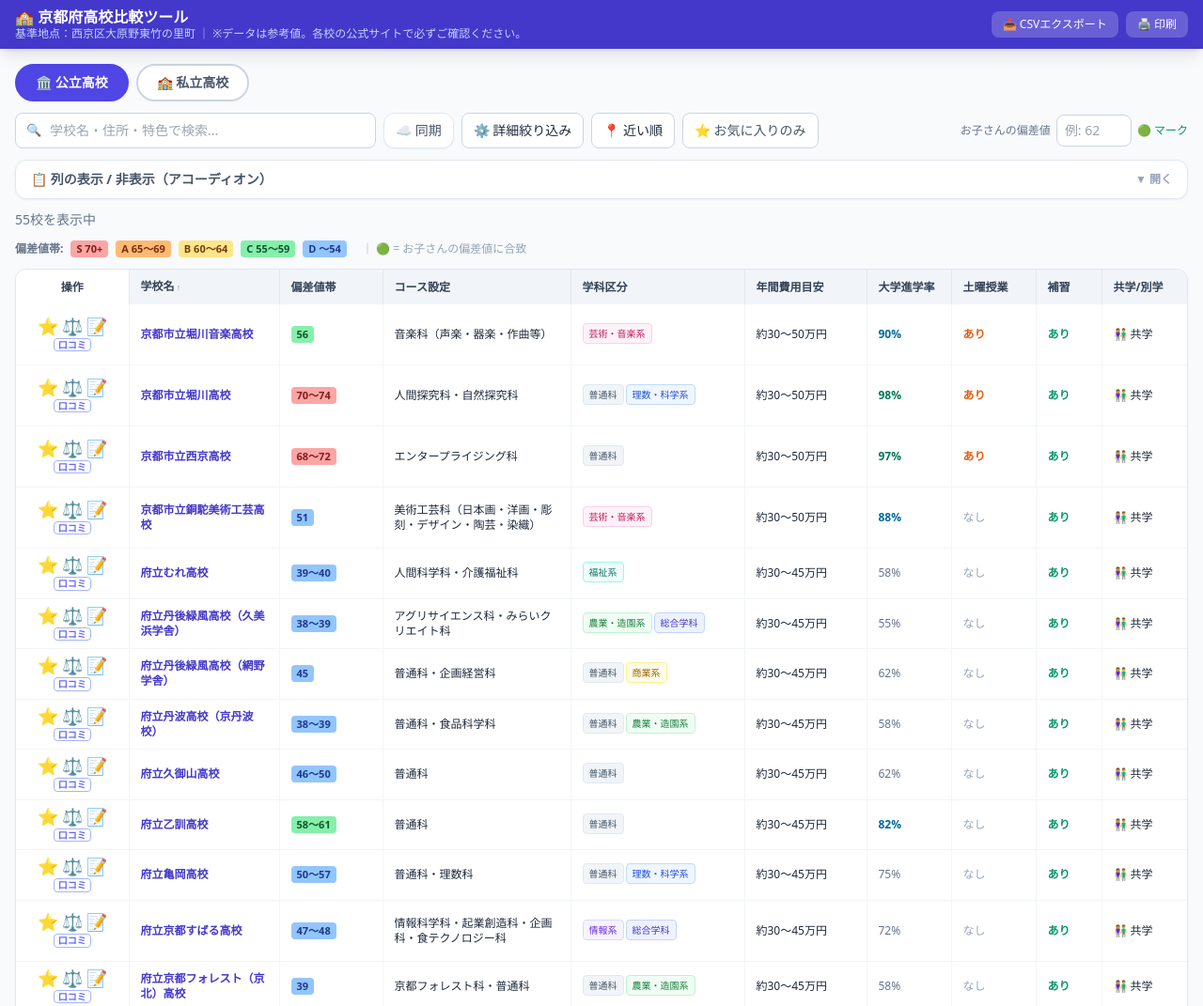
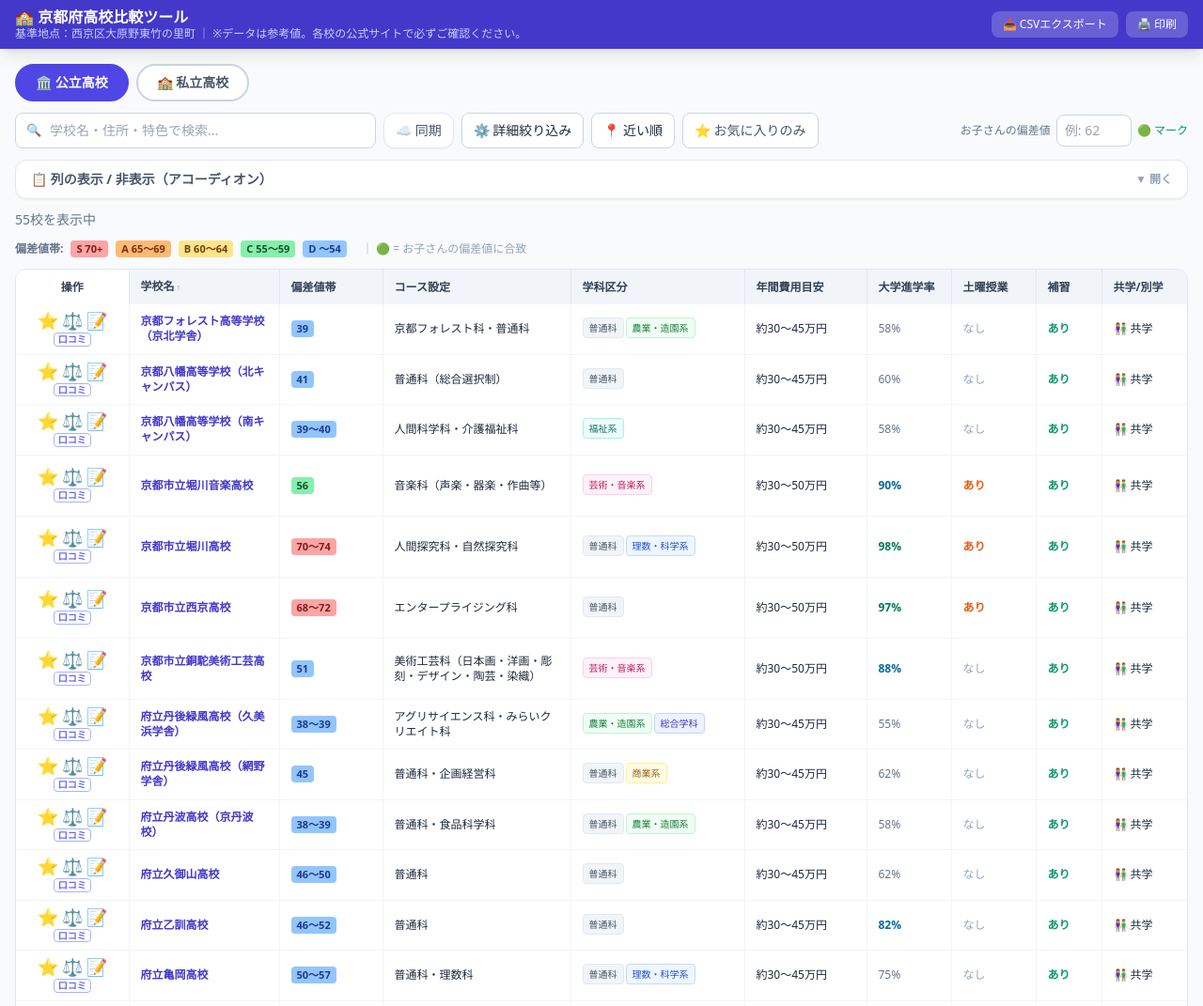
Before and after one commit to okamura-debug/school, a plain HTML site: page index.html in a window 1280 px wide. Shown: the top 1071 px of the page at 94% size. Drawn offline with nearby package versions, Linux system fonts and the light colour scheme.

Commit message:
データ精度修正：住所・偏差値・学校名を照合修正

```diff
--- a/index.html
+++ b/index.html
@@ -292,15 +292,15 @@ const SCHOOLS_PUBLIC = [
     features:'探究学習の先進校・発祥校。京大・阪大・医学部に多数合格。生徒の自主性・知的好奇心を最大尊重。',
     website:'https://www.edu.city.kyoto.jp/hp/horikawa-h/' },
   { id:'pub-2', name:'京都市立西京高校', minkouId:1485,
-    address:'京都市西京区御陵大枝山町1-2',
-    lat:34.9552, lng:135.6798, devMin:68, devMax:72, devLabel:'68〜72',
+    address:'京都市中京区西ノ京東中合町1',
+    lat:35.0098, lng:135.7418, devMin:68, devMax:72, devLabel:'68〜72',
     deptTypes:['普通科'],
     courses:'エンタープライジング科', annualCost:'約30〜50万円', univRate:97,
     saturday:'あり', support:'あり', gender:'共学', affiliated:'なし', examType:'推薦・一般', strictness:'普通',
     features:'起業家精神・国際教育が核心。企業・大学と連携したプロジェクト型学習。SSH指定校。大原野から近距離。',
     website:'https://www.edu.city.kyoto.jp/hp/nishikyo-h/' },
   { id:'pub-3', name:'府立嵯峨野高校', minkouId:1515,
-    address:'京都市右京区嵯峨野芹ヶ畦町29',
+    address:'京都市右京区常盤段ノ上町15',
     lat:35.0218, lng:135.7040, devMin:68, devMax:71, devLabel:'68〜71',
     deptTypes:['普通科','理数・科学系'],
     courses:'京都こすもす科・普通科', annualCost:'約30〜50万円', univRate:95,
@@ -308,7 +308,7 @@ const SCHOOLS_PUBLIC = [
     features:'理数・英語に強い。こすもす科は文理横断の探究教育。SSH指定校。嵯峨野の自然豊かな環境。',
     website:'https://www.sagano.ed.jp/' },
   { id:'pub-4', name:'府立南陽高校', minkouId:1525,
-    address:'木津川市木津清水22',
+    address:'木津川市兜台6-2',
     lat:34.7590, lng:135.8200, devMin:65, devMax:67, devLabel:'65〜67',
     deptTypes:['普通科','理数・科学系','国際・英語系'],
     courses:'サイエンスリサーチ科・普通科', annualCost:'約30〜50万円', univRate:93,
@@ -316,7 +316,7 @@ const SCHOOLS_PUBLIC = [
     features:'SSH指定校。理系進学に強いサイエンスリサーチ科。JR木津駅から徒歩圏。木津川市に立地。',
     website:'https://www.nannyo.ed.jp/' },
   { id:'pub-5', name:'府立紫野高校', minkouId:1489,
-    address:'京都市北区大将軍西鷹司町38',
+    address:'京都市北区紫野大徳寺町22',
     lat:35.0398, lng:135.7430, devMin:62, devMax:65, devLabel:'62〜65',
     deptTypes:['普通科'],
     courses:'普通科', annualCost:'約30〜50万円', univRate:90,
@@ -348,7 +348,7 @@ const SCHOOLS_PUBLIC = [
     features:'みんなの口コミ評価4.26で府内トップクラス。学習環境・先生の質が高評価。近鉄小倉駅すぐ。',
     website:'https://www.johnan-ryosou.ed.jp/' },
   { id:'pub-9', name:'府立山城高校', minkouId:1537,
-    address:'京都市北区等持院北町56-1',
+    address:'京都市北区大将軍坂田町29',
     lat:35.0230, lng:135.7370, devMin:62, devMax:64, devLabel:'62〜64',
     deptTypes:['普通科'],
     courses:'普通科', annualCost:'約30〜45万円', univRate:88,
@@ -356,16 +356,16 @@ const SCHOOLS_PUBLIC = [
     features:'文武両道の伝統校。大学進学と部活実績のバランスが良い。',
     website:'https://www.yamashiro.ed.jp/' },
   { id:'pub-10', name:'府立乙訓高校', minkouId:1501,
-    address:'長岡京市長法寺南山5',
-    lat:34.9148, lng:135.6900, devMin:58, devMax:61, devLabel:'58〜61',
+    address:'長岡京市友岡1-1-1',
+    lat:34.9148, lng:135.6900, devMin:46, devMax:52, devLabel:'46〜52',
     deptTypes:['普通科'],
     courses:'普通科', annualCost:'約30〜45万円', univRate:82,
     saturday:'なし', support:'あり', gender:'共学', affiliated:'なし', examType:'一般', strictness:'普通',
     features:'乙訓地域の進学校。国公立大・難関私立大への進学を重視。大原野から近距離でアクセス良好。',
     website:'https://www.otokuni.ed.jp/' },
   { id:'pub-11', name:'府立開建高校', minkouId:1484,
-    address:'京都市南区吉祥院中島町1',
-    lat:34.9783, lng:135.7430, devMin:55, devMax:62, devLabel:'55〜62',
+    address:'京都市南区唐橋大宮尻町22',
+    lat:34.9783, lng:135.7430, devMin:49, devMax:49, devLabel:'49',
     deptTypes:['普通科'],
     courses:'普通科（PBL型探究）', annualCost:'約30〜45万円', univRate:82,
     saturday:'なし', support:'あり', gender:'共学', affiliated:'なし', examType:'推薦・一般', strictness:'緩め',
@@ -380,7 +380,7 @@ const SCHOOLS_PUBLIC = [
     features:'130年以上の歴史を持つ伝統校。生徒の自主性を重視した自由な校風。賀茂川沿いの美しいロケーション。',
     website:'https://www.ouki.ed.jp/' },
   { id:'pub-13', name:'府立洛西高校', minkouId:1539,
-    address:'京都市西京区大枝沓掛町13-1',
+    address:'京都市西京区大原野西境谷町1丁目12-1',
     lat:34.9305, lng:135.6800, devMin:52, devMax:56, devLabel:'52〜56',
     deptTypes:['普通科'],
     courses:'普通科', annualCost:'約30〜45万円', univRate:78,
@@ -388,15 +388,15 @@ const SCHOOLS_PUBLIC = [
     features:'西京区に立地し大原野からアクセス最良の公立校（直線距離約4km）。地域密着の教育環境。',
     website:'https://www.rakusei.ed.jp/' },
   { id:'pub-14', name:'府立日吉ヶ丘高校', minkouId:1486,
-    address:'京都市東山区今熊野日吉町4',
-    lat:34.9924, lng:135.7817, devMin:53, devMax:55, devLabel:'53〜55',
+    address:'京都市東山区今熊野悲田院山町5-22',
+    lat:34.9924, lng:135.7817, devMin:48, devMax:48, devLabel:'48',
     deptTypes:['普通科','国際・英語系'],
     courses:'普通科・英語科', annualCost:'約30〜45万円', univRate:78,
     saturday:'なし', support:'あり', gender:'共学', affiliated:'なし', examType:'一般', strictness:'普通',
     features:'英語科は授業が全て外国人講師。国際交流が活発。英語を生かした進路を目指す生徒に最適。',
     website:'https://www.hiyoshigaoka.ed.jp/' },
   { id:'pub-15', name:'府立亀岡高校', minkouId:1504,
-    address:'亀岡市安町野々神10',
+    address:'亀岡市横町23',
     lat:35.0008, lng:135.5720, devMin:50, devMax:57, devLabel:'50〜57',
     deptTypes:['普通科','理数・科学系'],
     courses:'普通科・理数科', annualCost:'約30〜45万円', univRate:75,
@@ -404,15 +404,15 @@ const SCHOOLS_PUBLIC = [
     features:'丹波地域の進学校。文武両道を重視。JR亀岡駅から徒歩圏内でアクセス良好。',
     website:'https://www.kameoka.ed.jp/' },
   { id:'pub-16', name:'府立朱雀高校', minkouId:1518,
-    address:'京都市中京区西ノ京栂尾町1',
-    lat:35.0098, lng:135.7418, devMin:50, devMax:52, devLabel:'50〜52',
+    address:'京都市中京区西ノ京式部町1',
+    lat:35.0098, lng:135.7418, devMin:44, devMax:44, devLabel:'44',
     deptTypes:['普通科'],
     courses:'普通科', annualCost:'約30〜45万円', univRate:70,
     saturday:'なし', support:'あり', gender:'共学', affiliated:'なし', examType:'一般', strictness:'普通',
     features:'基礎学力の定着と多様な進路支援。部活動が活発で充実した学校生活を重視。',
     website:'https://www.suzaku.ed.jp/' },
   { id:'pub-17', name:'府立東宇治高校', minkouId:1530,
-    address:'宇治市木幡南山37-1',
+    address:'宇治市木幡平尾43-2',
     lat:34.8918, lng:135.8045, devMin:49, devMax:53, devLabel:'49〜53',
     deptTypes:['普通科'],
     courses:'普通科', annualCost:'約30〜45万円', univRate:72,
@@ -420,7 +420,7 @@ const SCHOOLS_PUBLIC = [
     features:'宇治地区の中堅進学校。大学進学から就職まで多様な進路に対応。JR木幡駅から徒歩圏。',
     website:'https://www.higashi-uji.ed.jp/' },
   { id:'pub-18', name:'府立莵道高校', minkouId:1498,
-    address:'宇治市広野町西の山1',
+    address:'宇治市五ケ庄五雲峰4-1',
     lat:34.9042, lng:135.8059, devMin:49, devMax:53, devLabel:'49〜53',
     deptTypes:['普通科'],
     courses:'普通科', annualCost:'約30〜45万円', univRate:72,
@@ -428,7 +428,7 @@ const SCHOOLS_PUBLIC = [
     features:'宇治市の進学校。部活動も活発で文武両道を重視した校風。宇治川沿いの環境に恵まれた学校。',
     website:'https://www.tsuji.ed.jp/' },
   { id:'pub-19', name:'府立西乙訓高校', minkouId:1526,
-    address:'長岡京市開田4丁目13-1',
+    address:'長岡京市下海印寺西明寺41',
     lat:34.9156, lng:135.6844, devMin:46, devMax:50, devLabel:'46〜50',
     deptTypes:['普通科'],
     courses:'普通科', annualCost:'約30〜45万円', univRate:63,
@@ -436,23 +436,23 @@ const SCHOOLS_PUBLIC = [
     features:'乙訓地区の学校で大原野から近距離。四年制大学・短大・専門学校と多様な進路に対応。',
     website:'https://www.nishiotokuni.ed.jp/' },
   { id:'pub-20', name:'府立田辺高校', minkouId:1521,
-    address:'京田辺市田辺中央2丁目1-1',
-    lat:34.8224, lng:135.7773, devMin:50, devMax:55, devLabel:'50〜55',
+    address:'京田辺市河原神谷24',
+    lat:34.8224, lng:135.7773, devMin:40, devMax:45, devLabel:'40〜45',
     deptTypes:['普通科'],
     courses:'普通科', annualCost:'約30〜45万円', univRate:72,
     saturday:'なし', support:'あり', gender:'共学', affiliated:'なし', examType:'一般', strictness:'普通',
     features:'京田辺地区の中堅校。大学・短大・専門学校・就職と多様な進路支援。近鉄新田辺駅から徒歩圏。',
     website:'https://www.tanabe.ed.jp/' },
   { id:'pub-21', name:'府立城陽高校', minkouId:1517,
-    address:'城陽市寺田林ノ口11-64',
-    lat:34.8657, lng:135.7770, devMin:50, devMax:53, devLabel:'50〜53',
+    address:'城陽市寺田宮ノ平1',
+    lat:34.8657, lng:135.7770, devMin:43, devMax:43, devLabel:'43',
     deptTypes:['普通科'],
     courses:'普通科', annualCost:'約30〜45万円', univRate:68,
     saturday:'なし', support:'あり', gender:'共学', affiliated:'なし', examType:'一般', strictness:'普通',
     features:'城陽市の進学校。部活動も活発。JR城陽駅・近鉄寺田駅からアクセス可。',
     website:'https://www.joto.ed.jp/' },
   { id:'pub-22', name:'府立向陽高校', minkouId:1514,
-    address:'宇治市槇島町十八84',
+    address:'向日市上植野町西大田',
     lat:34.9325, lng:135.7770, devMin:47, devMax:51, devLabel:'47〜51',
     deptTypes:['普通科'],
     courses:'普通科', annualCost:'約30〜45万円', univRate:65,
@@ -460,7 +460,7 @@ const SCHOOLS_PUBLIC = [
     features:'宇治市の学校。多様な進路に対応した指導体制。部活動と学習を両立する生徒が多い。',
     website:'https://www.koyo.ed.jp/' },
   { id:'pub-23', name:'府立西城陽高校', minkouId:1527,
-    address:'城陽市寺田西ノ口11',
+    address:'城陽市枇杷庄京縄手46-1',
     lat:34.8630, lng:135.7711, devMin:47, devMax:54, devLabel:'47〜54',
     deptTypes:['普通科','農業・造園系'],
     courses:'普通科・造園緑地科', annualCost:'約30〜45万円', univRate:62,
@@ -468,7 +468,7 @@ const SCHOOLS_PUBLIC = [
     features:'普通科と造園緑地科を持つ特色ある学校。農業系・環境系の実習が充実。',
     website:'https://www.nishijoto.ed.jp/' },
   { id:'pub-24', name:'府立北嵯峨高校', minkouId:1507,
-    address:'京都市右京区嵯峨北堀町1',
+    address:'京都市右京区嵯峨大沢柳井手町',
     lat:35.0253, lng:135.6746, devMin:45, devMax:49, devLabel:'45〜49',
     deptTypes:['普通科'],
     courses:'普通科', annualCost:'約30〜45万円', univRate:60,
@@ -476,7 +476,7 @@ const SCHOOLS_PUBLIC = [
     features:'嵐山・嵯峨野の自然豊かな環境。右京区北部に位置し大原野から比較的近い。部活動と行事を重視。',
     website:'https://www.kitasaga.ed.jp/' },
   { id:'pub-25', name:'府立北稜高校', minkouId:1533,
-    address:'京都市北区大宮薬師山東町30',
+    address:'京都市左京区岩倉幡枝町2105',
     lat:35.0648, lng:135.7470, devMin:44, devMax:50, devLabel:'44〜50',
     deptTypes:['普通科'],
     courses:'普通科', annualCost:'約30〜45万円', univRate:58,
@@ -484,15 +484,15 @@ const SCHOOLS_PUBLIC = [
     features:'少人数教育で基礎からしっかりサポート。地域との連携活動が盛ん。',
     website:'https://www.hokuryou.ed.jp/' },
   { id:'pub-26', name:'府立東稜高校', minkouId:1522,
-    address:'京都市山科区大塚野溝町20',
-    lat:34.9800, lng:135.8145, devMin:47, devMax:51, devLabel:'47〜51',
+    address:'京都市伏見区醍醐新町裏町25-1',
+    lat:34.9549, lng:135.7930, devMin:47, devMax:51, devLabel:'47〜51',
     deptTypes:['普通科'],
     courses:'普通科', annualCost:'約30〜45万円', univRate:62,
     saturday:'なし', support:'あり', gender:'共学', affiliated:'なし', examType:'一般', strictness:'普通',
     features:'山科区に位置し、多様な進路に対応した教育を実施。部活動も活発。',
     website:'https://www.toryou.ed.jp/' },
   { id:'pub-27', name:'府立鳥羽高校', minkouId:1523,
-    address:'京都市南区上鳥羽塔ノ森下砂ノ庄町11',
+    address:'京都市南区西九条大国町1',
     lat:34.9705, lng:135.7430, devMin:45, devMax:55, devLabel:'45〜55',
     deptTypes:['普通科','工業・工学系'],
     courses:'普通科・工学探究科', annualCost:'約30〜45万円', univRate:70,
@@ -500,7 +500,7 @@ const SCHOOLS_PUBLIC = [
     features:'普通科と工学探究科を持つ。工学探究科はエンジニア・理系大学への進学に特化。',
     website:'https://www.toba.ed.jp/' },
   { id:'pub-28', name:'府立洛東高校', minkouId:1540,
-    address:'京都市山科区東野中井ノ上町9',
+    address:'京都市山科区安朱川向町10',
     lat:34.9870, lng:135.8109, devMin:42, devMax:46, devLabel:'42〜46',
     deptTypes:['普通科'],
     courses:'普通科', annualCost:'約30〜45万円', univRate:58,
@@ -508,7 +508,7 @@ const SCHOOLS_PUBLIC = [
     features:'山科区の学校。基礎学力向上と多様な進路支援を重視。地域に根ざした教育活動。',
     website:'https://www.rakuto.ed.jp/' },
   { id:'pub-29', name:'府立洛水高校', minkouId:1538,
-    address:'京都市伏見区淀際目町159',
+    address:'京都市伏見区横大路向ヒ18',
     lat:34.9220, lng:135.7572, devMin:40, devMax:44, devLabel:'40〜44',
     deptTypes:['普通科'],
     courses:'普通科', annualCost:'約30〜45万円', univRate:55,
@@ -579,7 +579,7 @@ const SCHOOLS_PUBLIC = [
     saturday:'なし', support:'あり', gender:'共学', affiliated:'なし', examType:'一般', strictness:'普通',
     features:'亀岡市内の総合学科高校。多様な系列から進路に合わせて科目選択できる柔軟な学びが特色。',
     website:'https://www.natan.ed.jp/' },
-  { id:'pub-38', name:'府立洛南高校（八幡）', minkouId:1510,
+  { id:'pub-38', name:'京都八幡高等学校（北キャンパス）', minkouId:1510,
     address:'八幡市男山吉井7',
     lat:34.8740, lng:135.7020, devMin:41, devMax:41, devLabel:'41',
     deptTypes:['普通科'],
@@ -707,7 +707,7 @@ const SCHOOLS_PUBLIC = [
     saturday:'なし', support:'あり', gender:'共学', affiliated:'なし', examType:'一般', strictness:'普通',
     features:'京丹波町の学校。食品科学科は農業・食品系の専門教育を提供。',
     website:'https://www.tamba.ed.jp/' },
-  { id:'pub-54', name:'府立むれ高校', minkouId:89506,
+  { id:'pub-54', name:'京都八幡高等学校（南キャンパス）', minkouId:89506,
     address:'八幡市内里柿谷16-1',
     lat:34.8620, lng:135.7100, devMin:39, devMax:40, devLabel:'39〜40',
     deptTypes:['福祉系'],
@@ -715,7 +715,7 @@ const SCHOOLS_PUBLIC = [
     saturday:'なし', support:'あり', gender:'共学', affiliated:'なし', examType:'一般', strictness:'普通',
     features:'福祉・介護の専門高校。介護福祉士国家試験の受験資格が取得可能。八幡市に立地。',
     website:'https://www.mure.ed.jp/' },
-  { id:'pub-55', name:'府立京都フォレスト（京北）高校', minkouId:1506,
+  { id:'pub-55', name:'京都フォレスト高等学校（京北学舎）', minkouId:1506,
     address:'京都市右京区京北下弓削町沢の奥15',
     lat:35.2120, lng:135.5910, devMin:39, devMax:39, devLabel:'39',
     deptTypes:['普通科','農業・造園系'],
@@ -738,8 +738,8 @@ const SCHOOLS_PRIVATE = [
     features:'関西最難関私立。東大・京大・医学部に多数合格。東寺の学園として知られる真言宗系教育。',
     website:'https://www.rakunan-h.ed.jp/' },
   { id:'pri-2', name:'同志社高校', minkouId:2994,
-    address:'京都市上京区今出川通烏丸東入玄武町601-1',
-    lat:35.0310, lng:135.7580, devMin:68, devMax:70, devLabel:'68〜70',
+    address:'京都市左京区岩倉大鷺町89',
+    lat:35.0682, lng:135.7785, devMin:68, devMax:70, devLabel:'68〜70',
     deptTypes:['普通科'],
     courses:'普通科', annualCost:'約90〜120万円', univRate:98,
     saturday:'隔週', support:'あり', gender:'共学', affiliated:'同志社大学', examType:'専願・併願', strictness:'普通',
@@ -754,7 +754,7 @@ const SCHOOLS_PRIVATE = [
     features:'長岡京市に立地し大原野から近距離（約5km）。立命館大学に内部進学可。医薬系コースあり。',
     website:'https://www.ritsumei-h.ed.jp/' },
   { id:'pri-4', name:'同志社国際高校', minkouId:2996,
-    address:'京田辺市多々羅都谷1-10',
+    address:'京田辺市多々羅都谷60-1',
     lat:34.7966, lng:135.7844, devMin:66, devMax:68, devLabel:'66〜68',
     deptTypes:['普通科','国際・英語系'],
     courses:'普通科（帰国生・国内生）', annualCost:'約95〜125万円', univRate:97,
@@ -762,7 +762,7 @@ const SCHOOLS_PRIVATE = [
     features:'帰国子女・国際バカロレア対応校。英語教育が突出。同志社大学内部進学可。京田辺市に立地。',
     website:'https://www.doshisha-intl.ed.jp/' },
   { id:'pri-5', name:'洛星高校', minkouId:4934,
-    address:'京都市北区小松原南町22',
+    address:'京都市北区小松原南町33',
     lat:35.0432, lng:135.7569, devMin:66, devMax:68, devLabel:'66〜68',
     deptTypes:['普通科'],
     courses:'普通科（男子校）', annualCost:'約90〜120万円', univRate:98,
@@ -770,7 +770,7 @@ const SCHOOLS_PRIVATE = [
     features:'カトリック系男子進学校。東大・京大・医学部への進学実績が高い。比較的自由な校風。',
     website:'https://www.rakusei.ac.jp/' },
   { id:'pri-6', name:'立命館宇治高校', minkouId:4947,
-    address:'宇治市広野町八軒屋谷34-38',
+    address:'宇治市広野町八軒屋谷33-1',
     lat:34.8960, lng:135.8036, devMin:64, devMax:66, devLabel:'64〜66',
     deptTypes:['普通科','国際・英語系'],
     courses:'普通科（コース制）・国際バカロレアコース', annualCost:'約90〜115万円', univRate:97,
@@ -786,7 +786,7 @@ const SCHOOLS_PRIVATE = [
     features:'東山区の私立中高一貫女子校。ウィステリア科では高大7年間教育・国際教育に注力。国公立大合格81名実績。',
     website:'https://www.kyoto-wu.ac.jp/highschool/' },
   { id:'pri-8', name:'京都橘高校', minkouId:1495,
-    address:'京都市伏見区菊野町238',
+    address:'京都市伏見区桃山町伊賀50',
     lat:34.9548, lng:135.7700, devMin:62, devMax:65, devLabel:'62〜65',
     deptTypes:['普通科'],
     courses:'普通科（コース制）', annualCost:'約75〜105万円', univRate:85,
@@ -794,7 +794,7 @@ const SCHOOLS_PRIVATE = [
     features:'吹奏楽部が全国レベル（甲子園演奏で有名）。橘大学への内部進学可。多様なコース設定。',
     website:'https://www.tachibana-h.ed.jp/' },
   { id:'pri-9', name:'京都聖母学院高校', minkouId:2453,
-    address:'京都市伏見区深草大亀谷五郎太町70',
+    address:'京都市伏見区深草田谷町1',
     lat:34.9506, lng:135.7631, devMin:60, devMax:64, devLabel:'60〜64',
     deptTypes:['普通科','国際・英語系'],
     courses:'普通科（女子校）', annualCost:'約75〜100万円', univRate:85,
@@ -834,7 +834,7 @@ const SCHOOLS_PRIVATE = [
     features:'西本願寺系。野球部甲子園優勝実績あり。選抜特進・プログレス・アスリートの3コース。龍谷大内部進学可。',
     website:'https://www.heian.ed.jp/' },
   { id:'pri-14', name:'平安女学院高校', minkouId:4197,
-    address:'京都市上京区烏丸通下立売西入五町目町172',
+    address:'京都市上京区武衛陣町221',
     lat:35.0230, lng:135.7578, devMin:48, devMax:58, devLabel:'48〜58',
     deptTypes:['普通科'],
     courses:'普通科（女子校）', annualCost:'約75〜100万円', univRate:80,
@@ -842,8 +842,8 @@ const SCHOOLS_PRIVATE = [
     features:'キリスト教系女子校。英語教育に強み。平安女学院大学への内部進学可。上京区に立地。',
     website:'https://www.heian.ed.jp/hs/' },
   { id:'pri-15', name:'京都産業大学附属高校', minkouId:1479,
-    address:'京都市北区上賀茂本山375',
-    lat:35.0640, lng:135.7520, devMin:55, devMax:62, devLabel:'55〜62',
+    address:'京都市下京区中堂寺命婦町1-10',
+    lat:34.9943, lng:135.7464, devMin:55, devMax:62, devLabel:'55〜62',
     deptTypes:['普通科'],
     courses:'普通科（コース制）', annualCost:'約75〜100万円', univRate:80,
     saturday:'なし', support:'あり', gender:'共学', affiliated:'京都産業大学', examType:'専願・併願', strictness:'普通',
```
